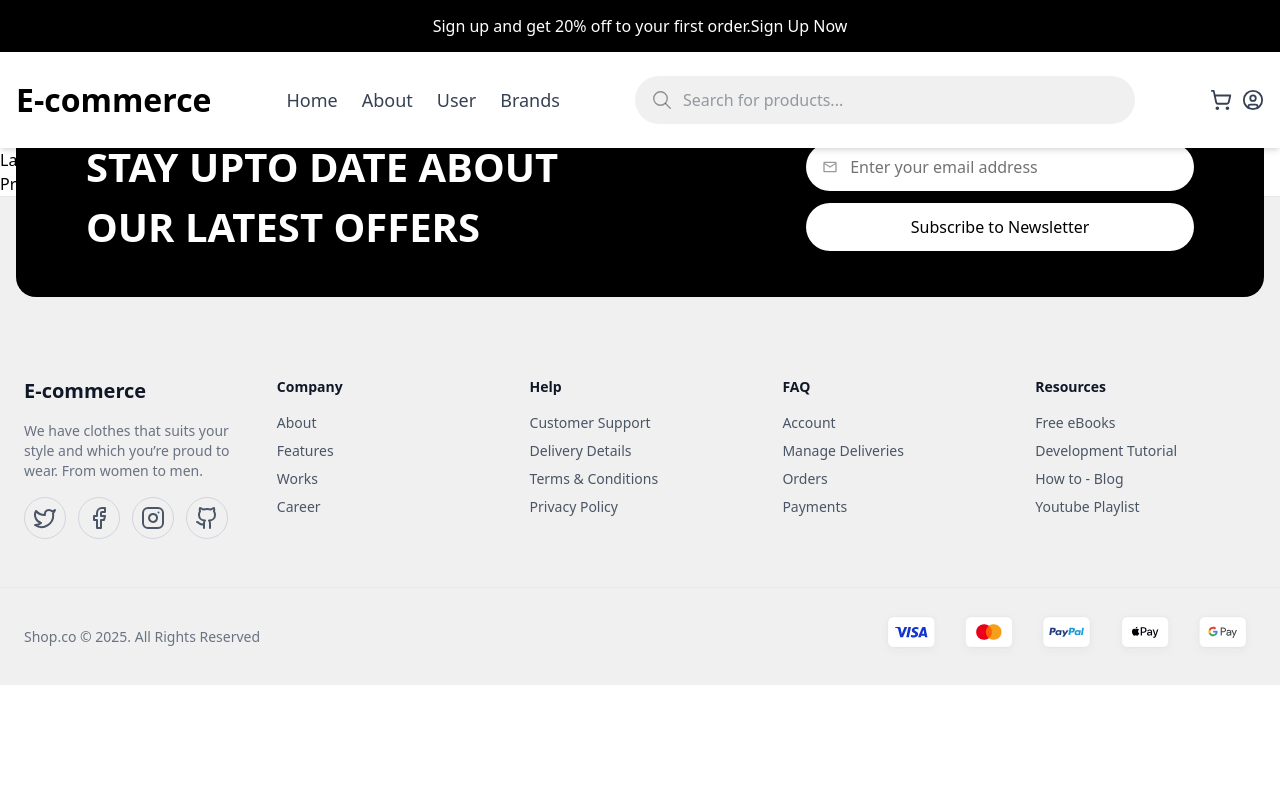
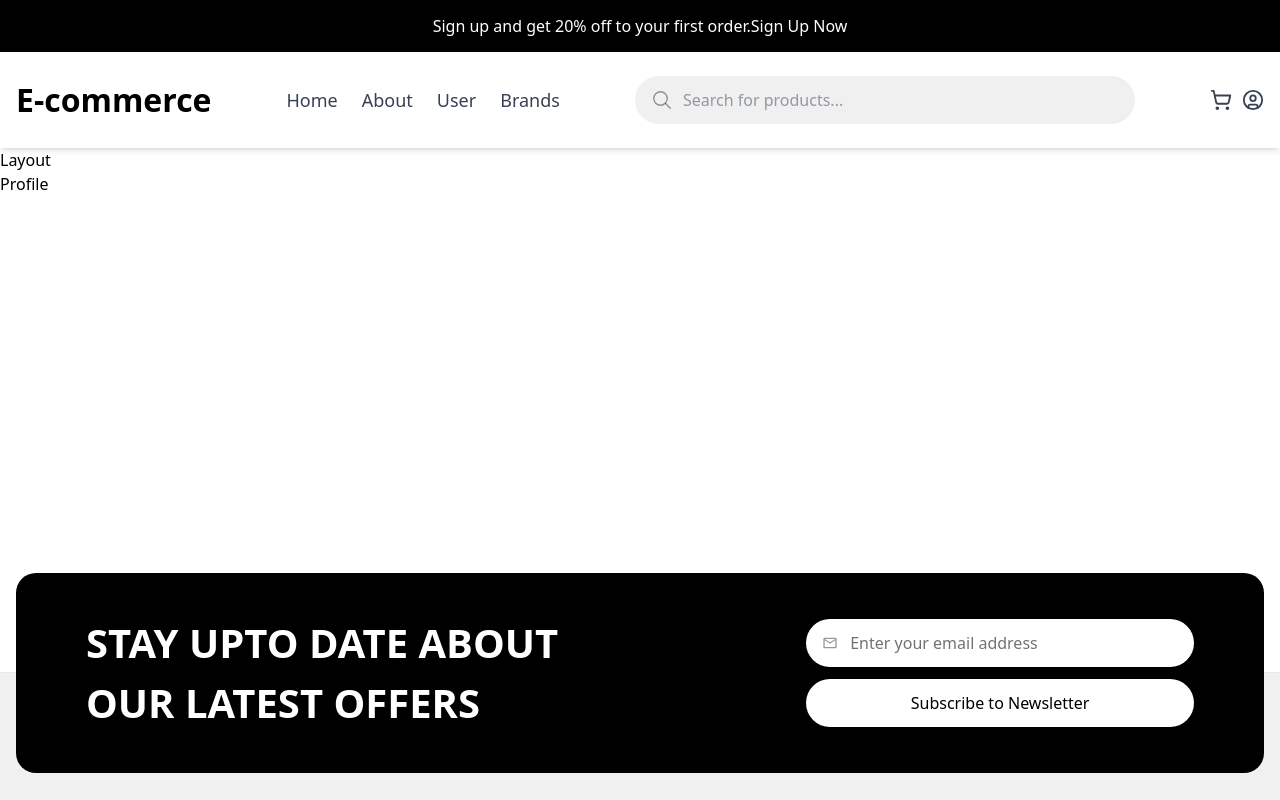
Before and after one commit to Muhammadyusuf-Latifov/production, a Next.js app: page /profile in a window 1280 px wide. Shown: the top 800 px of the page. Built offline with nearby package versions, Linux system fonts and the light colour scheme; no server answers.

Commit message:
dskdjodfk

```diff
--- a/src/app/(layout)/profile/page.tsx
+++ b/src/app/(layout)/profile/page.tsx
@@ -2,7 +2,7 @@ import { memo } from "react";
 
 const Profile = () => {
   return (
-    <div className="Profile ">
+    <div className="Profile min-h-[500px]">
       <h2>Profile </h2>
     </div>
   );
--- a/src/components/header/Header.tsx
+++ b/src/components/header/Header.tsx
@@ -9,7 +9,7 @@ import SignIn from "../singinAndProfileButtons/SignIn";
 
 const Header = () => {
   const handleGo = () => {
-    window.open("https://project-two-olive.vercel.app/login");
+    window.open("https://project-two-olive.vercel.app/login", "_blank");
   };
 
   return (
--- a/src/components/singinAndProfileButtons/SignIn.tsx
+++ b/src/components/singinAndProfileButtons/SignIn.tsx
@@ -28,10 +28,8 @@ const SignIn = () => {
   if (tokenCheck === null) {
     return (
       <div>
-        <LuCircleUser/>
+        <LuCircleUser />
       </div>
-
-
     );
   }
 
@@ -44,7 +42,7 @@ const SignIn = () => {
       ) : (
         <div
           onClick={() =>
-            routes.push("https://project-two-olive.vercel.app/login")
+            window.open("https://project-two-olive.vercel.app/login", "_blank")
           }
         >
           <LuCircleUser />
```
